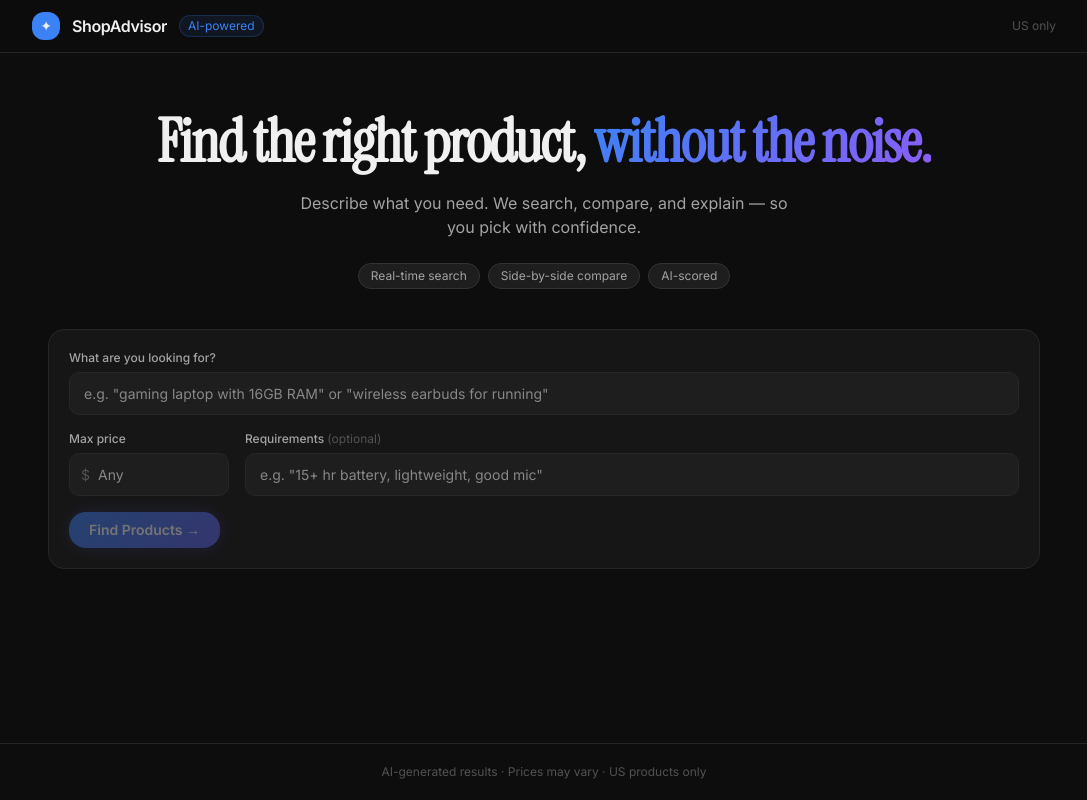
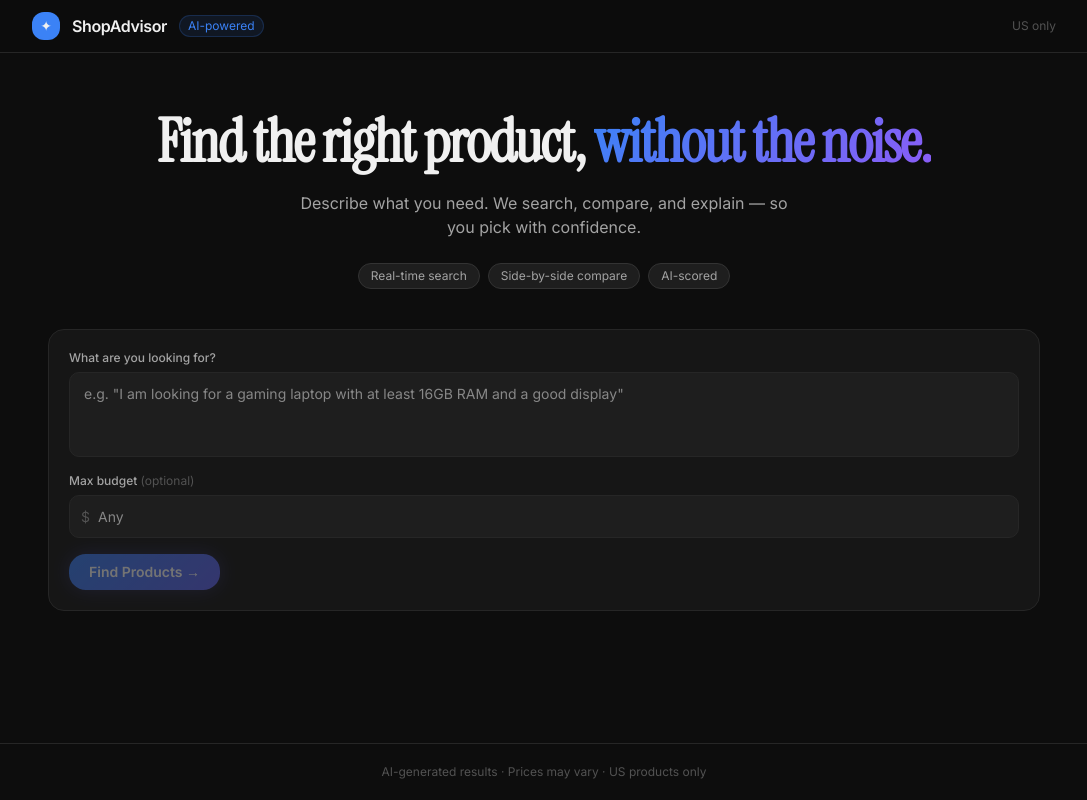
Before and after one commit to Amruth-AK/Pickr_Shopping_Assistant, a Next.js app in the folder frontend/: page / in a window 1280 px wide. Shown: the whole page, without its empty margins (96-1183 px from the left). Built offline with nearby package versions, Linux system fonts and the light colour scheme.

Commit message:
Input Query Update

```diff
--- a/frontend/components/SearchForm.tsx
+++ b/frontend/components/SearchForm.tsx
@@ -12,7 +12,6 @@
 export function SearchForm({ onSubmit, isLoading }: SearchFormProps) {
   const [query, setQuery] = useState("")
   const [maxPrice, setMaxPrice] = useState("")
-  const [requirements, setRequirements] = useState("")
   const [focused, setFocused] = useState<string | null>(null)
 
   function handleSubmit(e: React.FormEvent<HTMLFormElement>) {
@@ -21,7 +20,6 @@
     onSubmit({
       query: query.trim(),
       max_price: maxPrice ? parseFloat(maxPrice) : undefined,
-      requirements: requirements.trim(),
     })
   }
 
@@ -58,15 +56,16 @@
           <label className="text-xs font-medium" style={{ color: "var(--text-2)" }}>
             What are you looking for?
           </label>
-          <input
-            type="text"
+          <textarea
             value={query}
             onChange={(e) => setQuery(e.target.value)}
             onFocus={() => setFocused("query")}
             onBlur={() => setFocused(null)}
-            placeholder='e.g. "gaming laptop with 16GB RAM" or "wireless earbuds for running"'
+            placeholder='e.g. "I am looking for a gaming laptop with at least 16GB RAM and a good display"'
+            rows={3}
             style={{
               ...inputBase,
+              resize: "none",
               ...(focused === "query" ? inputFocused : {}),
             }}
             required
@@ -74,12 +73,11 @@
           />
         </div>
 
-        {/* Price + Requirements */}
-        <div className="grid grid-cols-1 sm:grid-cols-[160px_1fr] gap-4">
-          {/* Max Price */}
+        {/* Max Budget */}
         <div className="flex flex-col gap-1.5">
           <label className="text-xs font-medium" style={{ color: "var(--text-2)" }}>
-              Max price
+            Max budget{" "}
+            <span style={{ color: "var(--text-3)", fontWeight: 400 }}>(optional)</span>
           </label>
           <div className="relative">
             <span
@@ -100,28 +98,6 @@
                 ...inputBase,
                 paddingLeft: "28px",
                 ...(focused === "price" ? inputFocused : {}),
-                }}
-                disabled={isLoading}
-              />
-            </div>
-          </div>
-
-          {/* Requirements */}
-          <div className="flex flex-col gap-1.5">
-            <label className="text-xs font-medium" style={{ color: "var(--text-2)" }}>
-              Requirements{" "}
-              <span style={{ color: "var(--text-3)", fontWeight: 400 }}>(optional)</span>
-            </label>
-            <input
-              type="text"
-              value={requirements}
-              onChange={(e) => setRequirements(e.target.value)}
-              onFocus={() => setFocused("req")}
-              onBlur={() => setFocused(null)}
-              placeholder='e.g. "15+ hr battery, lightweight, good mic"'
-              style={{
-                ...inputBase,
-                ...(focused === "req" ? inputFocused : {}),
               }}
               disabled={isLoading}
             />
--- a/frontend/lib/types.ts
+++ b/frontend/lib/types.ts
@@ -51,5 +51,4 @@
 export interface SearchRequest {
   query: string
   max_price?: number
-  requirements: string
 }
```
Also changed, not shown: 2 other files (tests, documents, lock files or other folders). Lines whose indentation alone changed are shown as unchanged.
